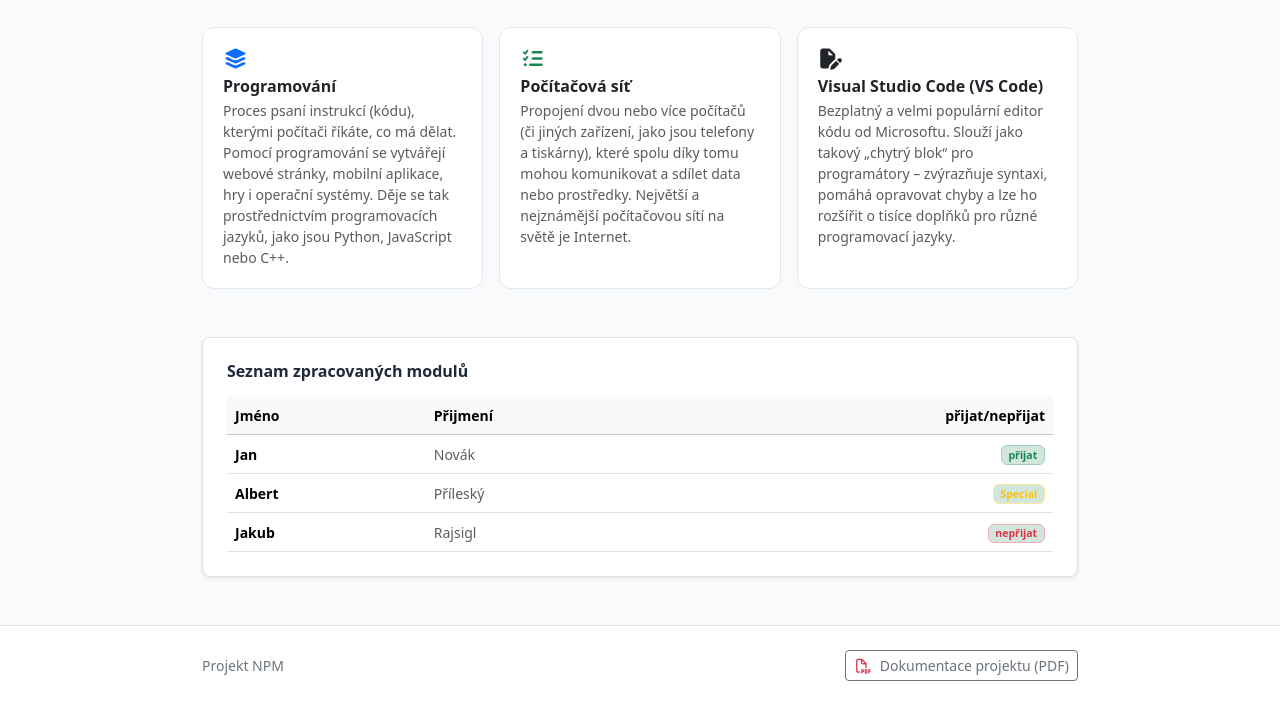
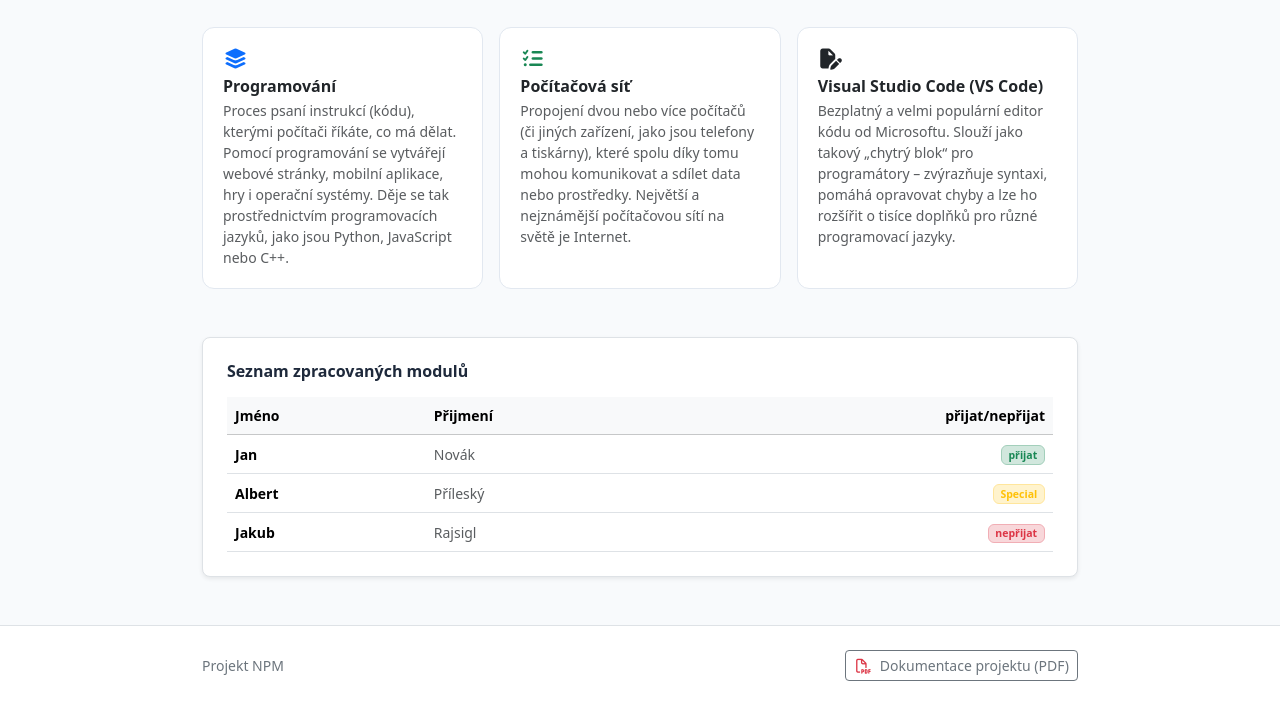
Before and after one commit to kubikmalek333/WebProjekt, a website: page index.html in a window 1280 px wide. Shown: the part 607-1312 px from the top of the page. Drawn offline with nearby package versions, Linux system fonts and the light colour scheme.

Commit message:
změna barev2

```diff
--- a/index.html
+++ b/index.html
@@ -146,13 +146,13 @@
               <td class="fw-semibold">Albert</td>
               <td class="text-muted">Příleský</td>
               <td class="text-end"><span
-                  class="badge bg-success-subtle text-warning border border-warning-subtle">Special</span></td>
+                  class="badge bg-warning-subtle text-warning border border-warning-subtle">Special</span></td>
             </tr>
             <tr>
               <td class="fw-semibold">Jakub</td>
               <td class="text-muted">Rajsigl</td>
               <td class="text-end"><span
-                  class="badge bg-success-subtle text-danger border border-danger-subtle">nepřijat</span></td>
+                  class="badge bg-danger-subtle text-danger border border-danger-subtle">nepřijat</span></td>
           </tbody>
         </table>
       </div>
```
